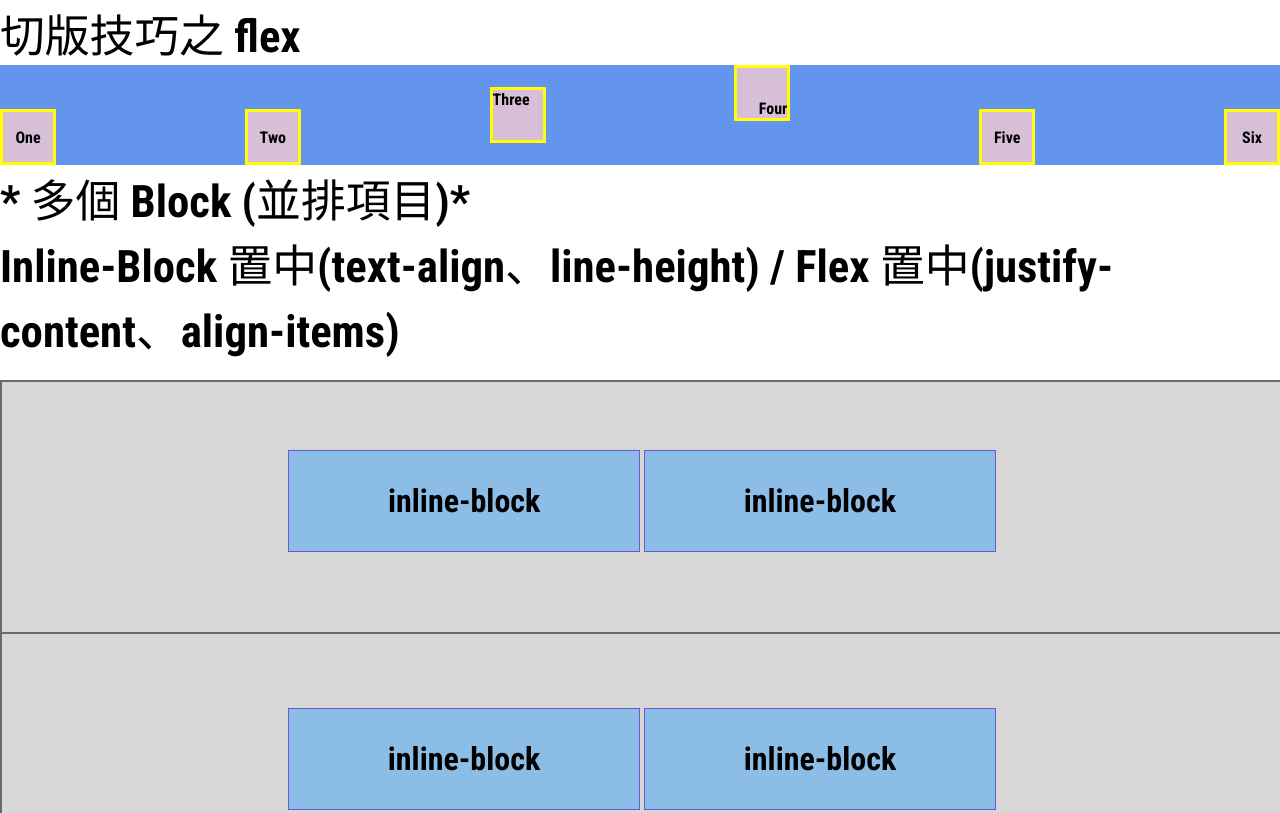
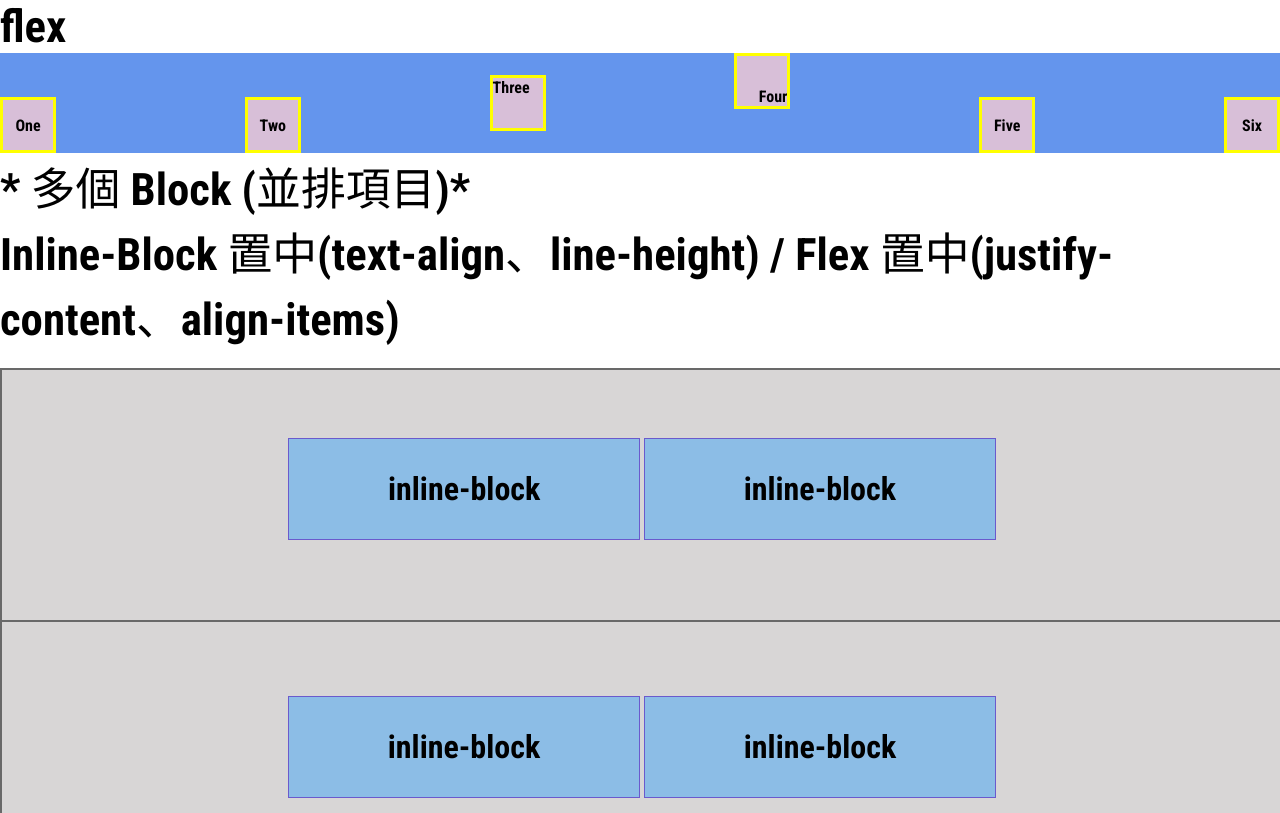
Before and after one commit to Sentrain/Rep, a plain HTML site: page index.html in a window 1280 px wide. Shown: the top 813 px of the page. Drawn offline with Linux system fonts and the light colour scheme.

Commit message:
Change index.html h1 text

```diff
--- a/index.html
+++ b/index.html
@@ -10,7 +10,7 @@
     </head>
 
     <body>
-        <span>切版技巧之 flex</span>
+        <span>flex</span>
         <section>
             <div class="first_block">
                 <div class="square">
```
